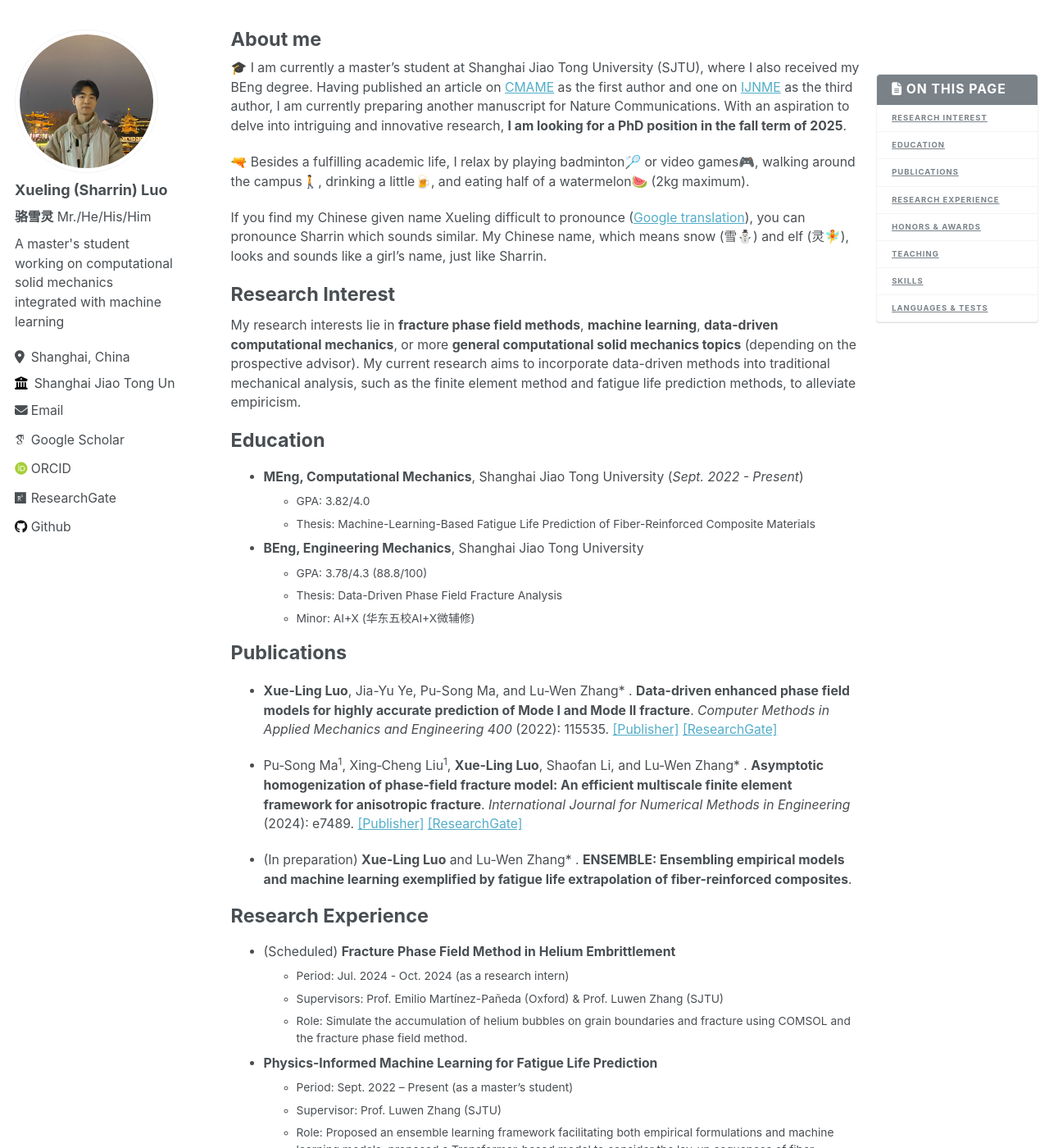
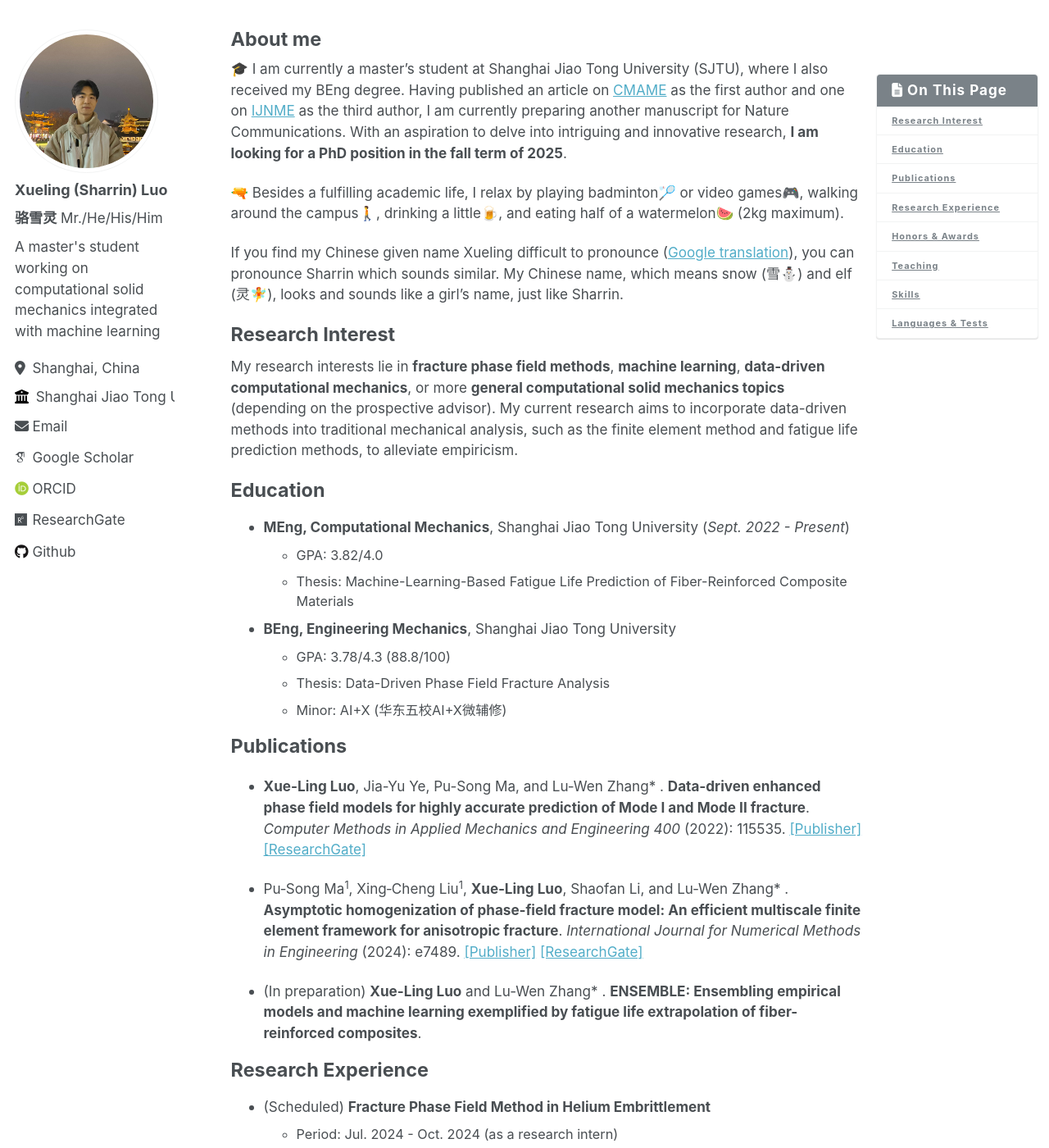
Before and after one commit to LuoXueling/luoxueling.github.io, a Jekyll site: the page built from _pages/about.md, in a window 1280 px wide and 1400 px high. Shown: the whole window at 82% size. Built offline with Jekyll 4.4.1, drawn with Linux system fonts in a browser that asks for light colours; some web fonts are replaced.

Commit message:
Better looking

```diff
--- a/_config.yml
+++ b/_config.yml
@@ -109,7 +109,7 @@ staticman:
       options:
         format           : "iso8601" # "iso8601" (default), "timestamp-seconds", "timestamp-milliseconds"
 atom_feed:
-  hide                   : false     # change to true to hide the RSS feed in the footer
+  hide                   : true     # change to true to hide the RSS feed in the footer
   path                   : # blank (default) uses feed.xml
 
 
--- a/_includes/footer/custom.html
+++ b/_includes/footer/custom.html
@@ -1,3 +1,3 @@
 <!-- start custom footer snippets -->
-<a href="/sitemap/">Sitemap</a>
+<!-- <a href="/sitemap/">Sitemap</a> -->
 <!-- end custom footer snippets -->
--- a/_sass/_navigation.scss
+++ b/_sass/_navigation.scss
@@ -374,7 +374,7 @@
 .toc {
   font-family: $sans-serif-narrow;
   color: $gray;
-  text-transform: uppercase;
+  // text-transform: uppercase;
   letter-spacing: 1px;
   background-color: #fff;
   border: 1px solid $border-color;
--- a/_sass/_variables.scss
+++ b/_sass/_variables.scss
@@ -38,8 +38,8 @@ $type-size-2                : 1.5em;
 $type-size-3                : 1.3em;
 $type-size-4                : 1.1em;
 $type-size-5                : 1em;
-$type-size-6                : 0.875em;
-$type-size-7                : 0.75em;
+$type-size-6                : 0.95em;
+$type-size-7                : 0.8em;
 $type-size-8                : 0.7em;
 
 /* masthead properties */
```
